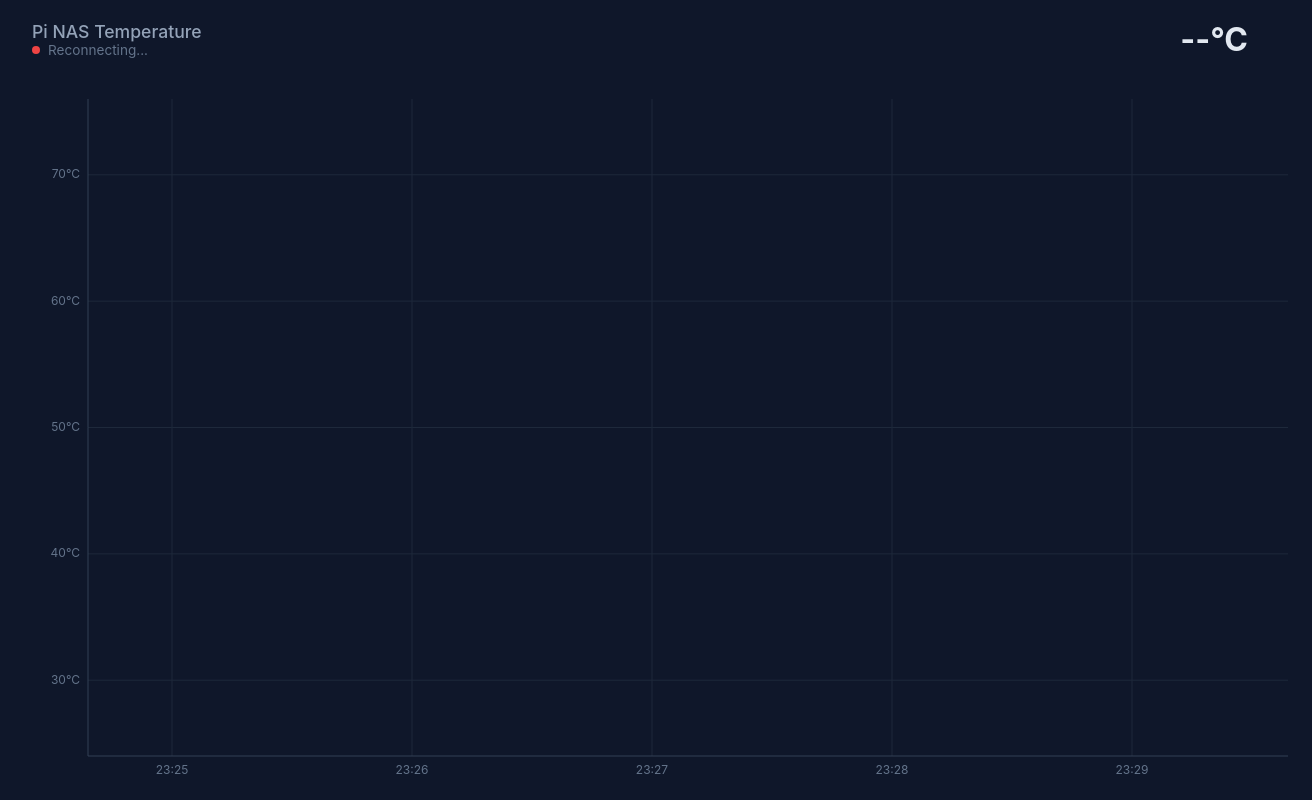
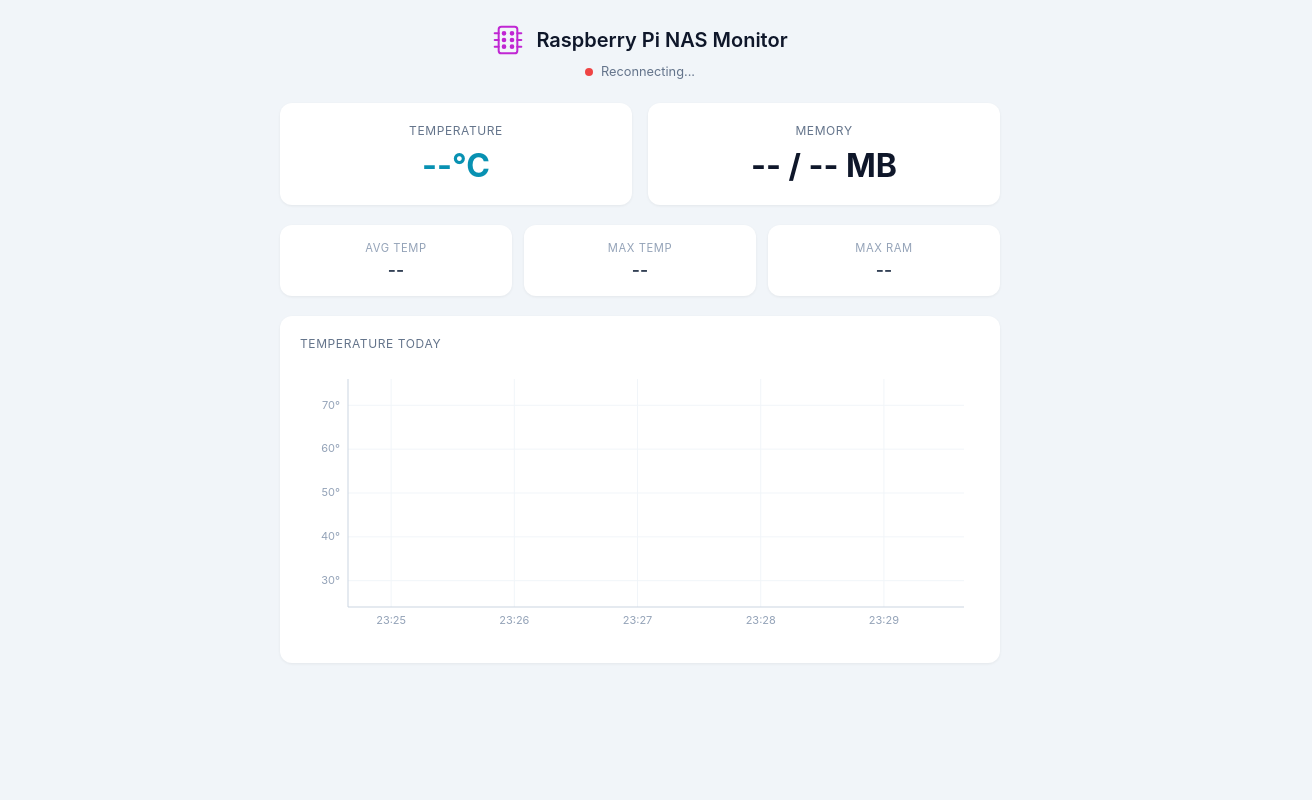
Before and after one commit to attila-mur/pi-monitor, a website: page monitor/index.html in a window 1280 px wide. Shown: the whole page, 1312 px wide, since content can reach past the window. Drawn offline with Linux system fonts and the light colour scheme.

Commit message:
Refactor design

```diff
--- a/monitor/index.html
+++ b/monitor/index.html
@@ -3,42 +3,45 @@
 <head>
 <meta charset="UTF-8">
 <meta name="viewport" content="width=device-width, initial-scale=1.0">
-<title>Pi Monitor</title>
+<title>Pi NAS Monitor</title>
 <style>
   * { margin: 0; padding: 0; box-sizing: border-box; }
   body {
     font-family: -apple-system, BlinkMacSystemFont, "Segoe UI", sans-serif;
-    background: #0f172a;
-    color: #e2e8f0;
+    background: #f1f5f9;
+    color: #1e293b;
+    min-height: 100vh;
+    padding: 24px;
+  }
+  .container {
+    max-width: 720px;
+    margin: 0 auto;
+  }
+
+  /* Header */
+  .title {
     display: flex;
-    flex-direction: column;
-    height: 100vh;
-    overflow: hidden;
+    align-items: center;
+    justify-content: center;
+    gap: 12px;
+    margin-bottom: 8px;
   }
-  .header {
-    display: flex;
-    justify-content: space-between;
-    align-items: center;
-    padding: 20px 32px;
+  .title svg {
+    width: 32px;
+    height: 32px;
     flex-shrink: 0;
   }
-  .header h1 {
-    font-size: 1.1rem;
-    color: #94a3b8;
-    font-weight: 500;
+  .title h1 {
+    font-size: 1.25rem;
+    font-weight: 600;
+    color: #0f172a;
   }
-  .live-temp {
-    font-size: 2rem;
-    font-weight: 700;
-    transition: color 0.3s;
-  }
-  .live-temp.cool { color: #22d3ee; }
-  .live-temp.warm { color: #facc15; }
-  .live-temp.hot { color: #ef4444; }
-  .status-row {
+  .status-bar {
     display: flex;
     align-items: center;
+    justify-content: center;
     gap: 8px;
+    margin-bottom: 24px;
   }
   .dot {
     width: 8px;
@@ -48,62 +51,183 @@
   .dot.online { background: #22c55e; }
   .dot.offline { background: #ef4444; }
   .status-text {
-    font-size: 0.85rem;
+    font-size: 0.8rem;
     color: #64748b;
   }
-  .mem {
-    font-size: 0.85rem;
+
+  /* Live values */
+  .live {
+    display: flex;
+    gap: 16px;
+    margin-bottom: 20px;
+  }
+  .live-card {
+    flex: 1;
+    background: #fff;
+    border-radius: 12px;
+    padding: 20px;
+    text-align: center;
+    box-shadow: 0 1px 3px rgba(0,0,0,0.06);
+  }
+  .live-label {
+    font-size: 0.75rem;
     color: #64748b;
-    margin-left: 8px;
-    padding-left: 12px;
-    border-left: 1px solid #334155;
+    text-transform: uppercase;
+    letter-spacing: 0.05em;
+    margin-bottom: 8px;
   }
-  .chart-container {
+  .live-value {
+    font-size: 2rem;
+    font-weight: 700;
+  }
+  .live-value.cool { color: #0891b2; }
+  .live-value.warm { color: #d97706; }
+  .live-value.hot { color: #dc2626; }
+  .live-value.mem { color: #0f172a; }
+
+  /* Stats row */
+  .stats {
+    display: flex;
+    gap: 12px;
+    margin-bottom: 20px;
+  }
+  .stat {
     flex: 1;
-    padding: 0 32px 24px 32px;
+    background: #fff;
+    border-radius: 12px;
+    padding: 16px;
+    text-align: center;
+    box-shadow: 0 1px 3px rgba(0,0,0,0.06);
+  }
+  .stat-label {
+    font-size: 0.7rem;
+    color: #94a3b8;
+    text-transform: uppercase;
+    letter-spacing: 0.05em;
+    margin-bottom: 4px;
+  }
+  .stat-value {
+    font-size: 1.1rem;
+    font-weight: 600;
+    color: #334155;
+  }
+
+  /* Chart */
+  .chart-card {
+    background: #fff;
+    border-radius: 12px;
+    padding: 20px;
+    box-shadow: 0 1px 3px rgba(0,0,0,0.06);
+  }
+  .chart-title {
+    font-size: 0.75rem;
+    color: #64748b;
+    text-transform: uppercase;
+    letter-spacing: 0.05em;
+    margin-bottom: 12px;
+  }
+  .chart-wrap {
     position: relative;
-    min-height: 0;
+    width: 100%;
+    height: 280px;
   }
   canvas {
     width: 100%;
     height: 100%;
     display: block;
   }
+
+  @media (max-width: 480px) {
+    body { padding: 16px; }
+    .live { flex-direction: column; }
+    .live-value { font-size: 1.6rem; }
+    .stats { flex-wrap: wrap; }
+    .stat { min-width: calc(50% - 8px); }
+    .chart-wrap { height: 220px; }
+  }
 </style>
 </head>
 <body>
-<div class="header">
-  <div>
-    <h1>Pi NAS Temperature</h1>
-    <div class="status-row">
-      <span class="dot offline" id="dot"></span>
-      <span class="status-text" id="status">Waiting for Pi...</span>
-      <span class="mem" id="mem"></span>
+<div class="container">
+  <div class="title">
+    <svg viewBox="0 0 24 24" fill="none" stroke="#c026d3" stroke-width="1.5" stroke-linecap="round" stroke-linejoin="round">
+      <rect x="5" y="2" width="14" height="20" rx="2"/>
+      <circle cx="9" cy="7" r="1" fill="#c026d3"/>
+      <circle cx="15" cy="7" r="1" fill="#c026d3"/>
+      <circle cx="9" cy="12" r="1" fill="#c026d3"/>
+      <circle cx="15" cy="12" r="1" fill="#c026d3"/>
+      <circle cx="9" cy="17" r="1" fill="#c026d3"/>
+      <circle cx="15" cy="17" r="1" fill="#c026d3"/>
+      <line x1="2" y1="7" x2="5" y2="7"/>
+      <line x1="2" y1="12" x2="5" y2="12"/>
+      <line x1="2" y1="17" x2="5" y2="17"/>
+      <line x1="19" y1="7" x2="22" y2="7"/>
+      <line x1="19" y1="12" x2="22" y2="12"/>
+      <line x1="19" y1="17" x2="22" y2="17"/>
+    </svg>
+    <h1>Raspberry Pi NAS Monitor</h1>
+  </div>
+  <div class="status-bar">
+    <span class="dot offline" id="dot"></span>
+    <span class="status-text" id="status">Waiting for Pi...</span>
+  </div>
+
+  <div class="live">
+    <div class="live-card">
+      <div class="live-label">Temperature</div>
+      <div class="live-value cool" id="temp">--°C</div>
+    </div>
+    <div class="live-card">
+      <div class="live-label">Memory</div>
+      <div class="live-value mem" id="mem">-- / -- MB</div>
     </div>
   </div>
-  <div class="live-temp" id="temp">--°C</div>
+
+  <div class="stats">
+    <div class="stat">
+      <div class="stat-label">Avg Temp</div>
+      <div class="stat-value" id="avg-temp">--</div>
+    </div>
+    <div class="stat">
+      <div class="stat-label">Max Temp</div>
+      <div class="stat-value" id="max-temp">--</div>
+    </div>
+    <div class="stat">
+      <div class="stat-label">Max RAM</div>
+      <div class="stat-value" id="max-ram">--</div>
+    </div>
+  </div>
+
+  <div class="chart-card">
+    <div class="chart-title">Temperature Today</div>
+    <div class="chart-wrap">
+      <canvas id="chart"></canvas>
+    </div>
+  </div>
 </div>
-<div class="chart-container">
-  <canvas id="chart"></canvas>
-</div>
+
 <script>
 const tempEl = document.getElementById("temp");
 const dotEl = document.getElementById("dot");
 const statusEl = document.getElementById("status");
 const memEl = document.getElementById("mem");
+const avgTempEl = document.getElementById("avg-temp");
+const maxTempEl = document.getElementById("max-temp");
+const maxRamEl = document.getElementById("max-ram");
 const canvas = document.getElementById("chart");
 const ctx = canvas.getContext("2d");
 
-const history = []; // {temp, timestamp}
+const history = [];
+let maxMemPct = 0;
 
-const AXIS_COLOR = "#334155";
-const LABEL_COLOR = "#64748b";
-const GRID_COLOR = "#1e293b";
-const LINE_COLOR = "#22d3ee";
-const FILL_TOP = "rgba(34, 211, 238, 0.15)";
-const FILL_BOT = "rgba(34, 211, 238, 0)";
+const GRID_COLOR = "#f1f5f9";
+const LABEL_COLOR = "#94a3b8";
+const LINE_COLOR = "#0891b2";
+const FILL_TOP = "rgba(8, 145, 178, 0.12)";
+const FILL_BOT = "rgba(8, 145, 178, 0)";
+const AXIS_COLOR = "#cbd5e1";
 
-const PADDING = { top: 20, right: 24, bottom: 44, left: 56 };
+const PADDING = { top: 16, right: 16, bottom: 36, left: 48 };
 
 function resize() {
   const rect = canvas.parentElement.getBoundingClientRect();
@@ -123,6 +247,20 @@
   });
 }
 
+function updateStats() {
+  if (history.length === 0) return;
+  let sum = 0, max = -Infinity;
+  for (const p of history) {
+    sum += p.temp;
+    if (p.temp > max) max = p.temp;
+  }
+  avgTempEl.textContent = (sum / history.length).toFixed(1) + "°C";
+  maxTempEl.textContent = max.toFixed(1) + "°C";
+  if (maxMemPct > 0) {
+    maxRamEl.textContent = maxMemPct.toFixed(0) + "%";
+  }
+}
+
 function draw() {
   const dpr = devicePixelRatio;
   const w = canvas.width / dpr;
@@ -140,7 +278,6 @@
 
   if (plotW <= 0 || plotH <= 0) return;
 
-  // Determine temp range
   let minT = Infinity, maxT = -Infinity;
   for (const p of history) {
     if (p.temp < minT) minT = p.temp;
@@ -152,7 +289,6 @@
   maxT = Math.ceil(maxT + tempPad);
   const tempRange = maxT - minT || 1;
 
-  // Determine time range
   let tMin, tMax;
   if (history.length > 1) {
     tMin = history[0].timestamp;
@@ -170,8 +306,8 @@
   function xPos(ts) { return plotL + ((ts - tMin) / timeRange) * plotW; }
   function yPos(temp) { return plotB - ((temp - minT) / tempRange) * plotH; }
 
-  // Grid lines — temperature
-  ctx.font = "12px -apple-system, sans-serif";
+  // Grid — temperature
+  ctx.font = "11px -apple-system, sans-serif";
   ctx.textAlign = "right";
   ctx.textBaseline = "middle";
 
@@ -185,12 +321,11 @@
     ctx.moveTo(plotL, y);
     ctx.lineTo(plotR, y);
     ctx.stroke();
-
     ctx.fillStyle = LABEL_COLOR;
-    ctx.fillText(t + "°C", plotL - 8, y);
+    ctx.fillText(t + "°", plotL - 8, y);
   }
 
-  // Grid lines — time
+  // Grid — time
   ctx.textAlign = "center";
   ctx.textBaseline = "top";
 
@@ -211,7 +346,6 @@
     ctx.moveTo(x, plotT);
     ctx.lineTo(x, plotB);
     ctx.stroke();
-
     ctx.fillStyle = LABEL_COLOR;
     ctx.fillText(formatTime(t), x, plotB + 8);
   }
@@ -227,24 +361,22 @@
 
   if (history.length < 1) return;
 
-  // Line + fill
+  // Line
   ctx.beginPath();
   for (let i = 0; i < history.length; i++) {
     const x = xPos(history[i].timestamp);
     const y = yPos(history[i].temp);
     i === 0 ? ctx.moveTo(x, y) : ctx.lineTo(x, y);
   }
-
   ctx.strokeStyle = LINE_COLOR;
   ctx.lineWidth = 2;
   ctx.lineJoin = "round";
   ctx.stroke();
 
-  // Fill under the line
+  // Fill
   const grad = ctx.createLinearGradient(0, plotT, 0, plotB);
   grad.addColorStop(0, FILL_TOP);
   grad.addColorStop(1, FILL_BOT);
-
   ctx.lineTo(xPos(history[history.length - 1].timestamp), plotB);
   ctx.lineTo(xPos(history[0].timestamp), plotB);
   ctx.closePath();
@@ -266,9 +398,11 @@
 function updateTemp(data) {
   const t = parseFloat(data.temp);
   tempEl.textContent = t.toFixed(1) + "°C";
-  tempEl.className = "live-temp " + tempClass(t);
+  tempEl.className = "live-value " + tempClass(t);
   if (data.mem_used != null && data.mem_total != null) {
-    memEl.textContent = `RAM: ${data.mem_used} / ${data.mem_total} MB`;
+    memEl.textContent = `${data.mem_used} / ${data.mem_total} MB`;
+    const pct = (data.mem_used / data.mem_total) * 100;
+    if (pct > maxMemPct) maxMemPct = pct;
   }
 }
 
@@ -293,6 +427,7 @@
         const last = history[history.length - 1];
         updateTemp(last);
       }
+      updateStats();
       draw();
       return;
     }
@@ -301,6 +436,7 @@
     history.push(point);
     if (history.length > 720) history.shift();
     updateTemp(data);
+    updateStats();
     draw();
   };
 
```
